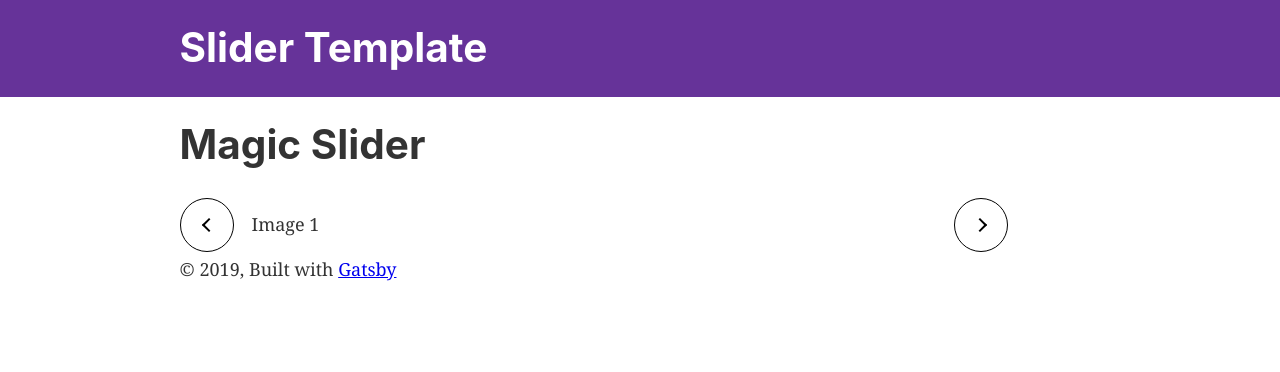
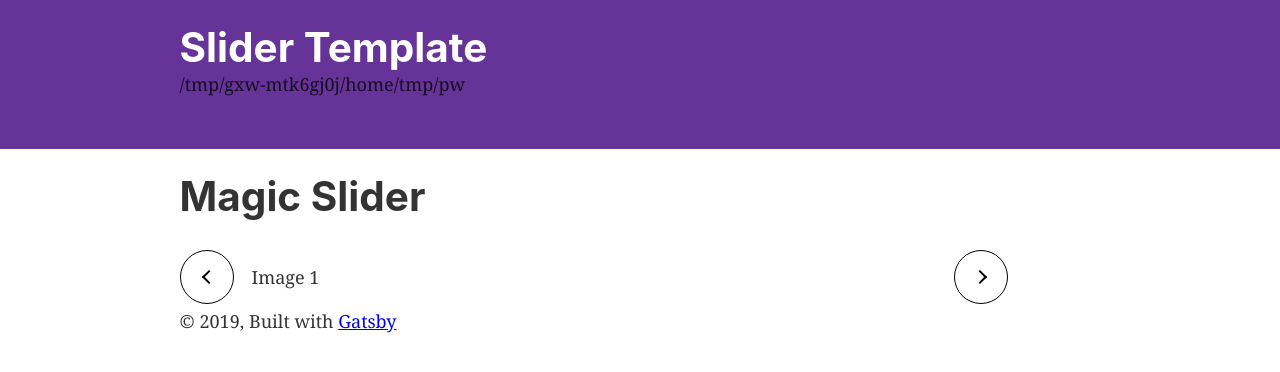
Before and after one commit to danielpoulson/presentation, a Gatsby site: page / in a window 1280 px wide. Built offline with nearby package versions, Linux system fonts and the light colour scheme; Gatsby itself is replaced by a stand-in of ours.

Commit message:
commit 7/04/2019

```diff
--- a/gatsby-config.js
+++ b/gatsby-config.js
@@ -3,6 +3,7 @@ module.exports = {
     title: `Slider Template`,
     description: `Slider Template`,
     author: `@gatsbyjs`,
+    path: `${__dirname}`,
   },
   plugins: [
     `gatsby-plugin-react-helmet`,
--- a/src/components/header.js
+++ b/src/components/header.js
@@ -2,7 +2,7 @@ import { Link } from "gatsby"
 import PropTypes from "prop-types"
 import React from "react"
 
-const Header = ({ siteTitle }) => (
+const Header = ({ siteTitle, path }) => (
   <header
     style={{
       background: `rebeccapurple`,
@@ -27,6 +27,7 @@ const Header = ({ siteTitle }) => (
           {siteTitle}
         </Link>
       </h1>
+      <p>{path}</p>
     </div>
   </header>
 )
--- a/src/components/layout.js
+++ b/src/components/layout.js
@@ -19,13 +19,17 @@ const Layout = ({ children }) => (
         site {
           siteMetadata {
             title
+            path
           }
         }
       }
     `}
     render={data => (
       <>
-        <Header siteTitle={data.site.siteMetadata.title} />
+        <Header
+          siteTitle={data.site.siteMetadata.title}
+          path={data.site.siteMetadata.path}
+        />
         <div
           style={{
             margin: `0 auto`,
```
